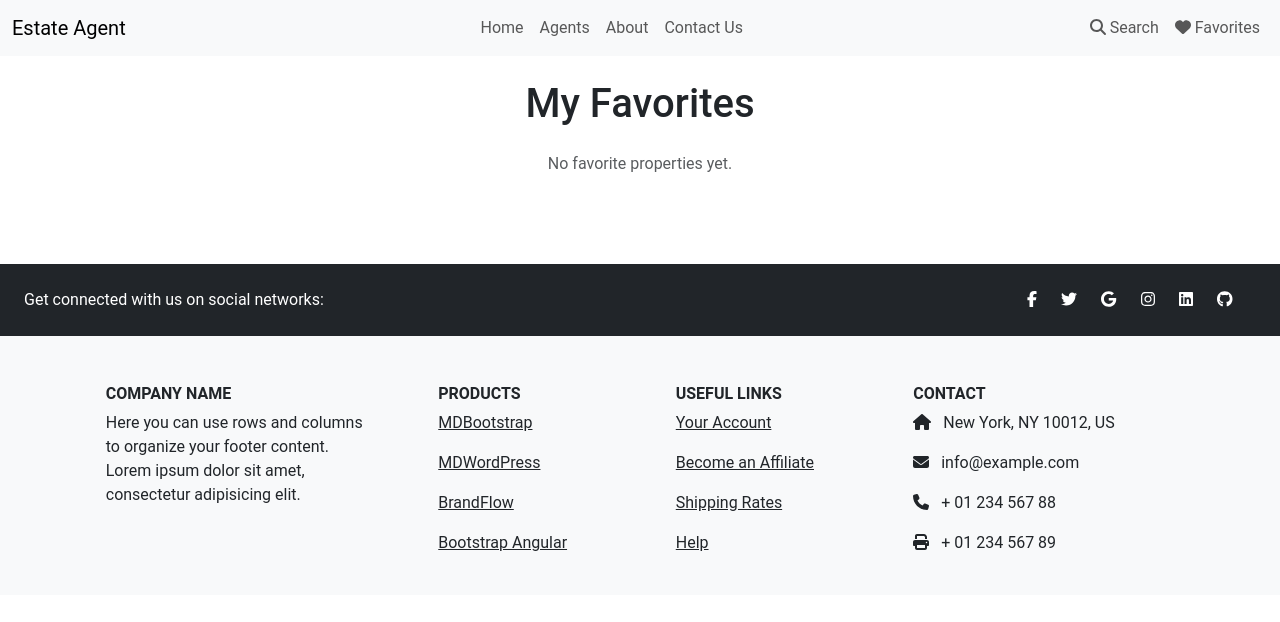
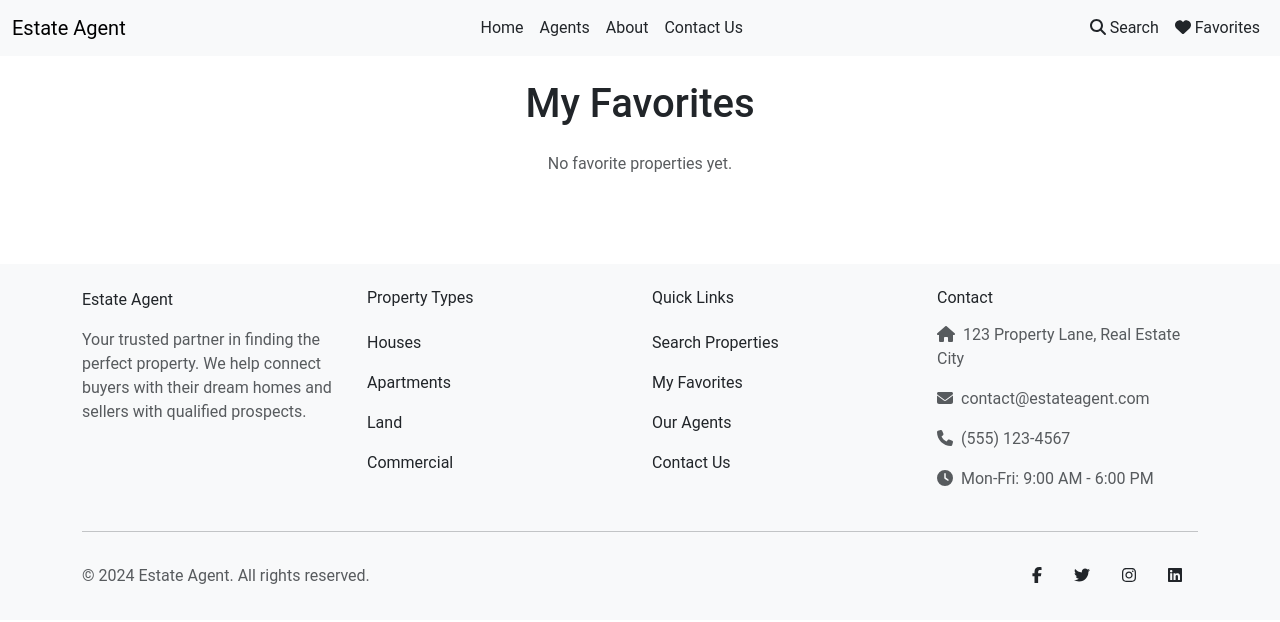
Before and after one commit to dinithshenuka/EstateAgent, a React (Vite) app in the folder estate-agent/: page /favorites in a window 1280 px wide. Shown: the top 622 px of the page. Built offline with nearby package versions, Linux system fonts and the light colour scheme.

Commit message:
footer update

```diff
--- a/estate-agent/src/components/Footer.jsx
+++ b/estate-agent/src/components/Footer.jsx
@@ -3,134 +3,138 @@ import { FontAwesomeIcon } from "@fortawesome/react-fontawesome";
 import {
   faFacebookF,
   faTwitter,
-  faGoogle,
   faInstagram,
   faLinkedin,
-  faGithub,
 } from "@fortawesome/free-brands-svg-icons";
 import {
   faHome,
   faEnvelope,
   faPhone,
-  faPrint,
+  faClock,
 } from "@fortawesome/free-solid-svg-icons";
-import "bootstrap/dist/css/bootstrap.min.css";
 
 function Footer() {
   return (
-    <div className="my-5">
-      <footer className="text-center text-lg-start text-dark bg-light">
-        <section className="d-flex justify-content-between p-4 text-white bg-dark">
-          <div className="me-5">
-            <span>Get connected with us on social networks:</span>
+    <footer className="navbar-light bg-light mt-5 py-4">
+      <div className="container">
+        <div className="row gy-4">
+          <div className="col-lg-3 col-md-6">
+            <div className="navbar-brand mb-3">Estate Agent</div>
+            <p className="text-muted">
+              Your trusted partner in finding the perfect property. We help
+              connect buyers with their dream homes and sellers with qualified
+              prospects.
+            </p>
           </div>
 
-          <div>
-            <a href="" className="text-white me-4">
-              <FontAwesomeIcon icon={faFacebookF} />
+          <div className="col-lg-3 col-md-6">
+            <h6 className="nav-link mb-3">Property Types</h6>
+            <ul className="nav flex-column">
+              <li className="nav-item">
+                <a href="#!" className="nav-link px-0 text-black">
+                  Houses
                 </a>
-            <a href="" className="text-white me-4">
-              <FontAwesomeIcon icon={faTwitter} />
+              </li>
+              <li className="nav-item">
+                <a href="#!" className="nav-link px-0 text-black">
+                  Apartments
                 </a>
-            <a href="" className="text-white me-4">
-              <FontAwesomeIcon icon={faGoogle} />
+              </li>
+              <li className="nav-item">
+                <a href="#!" className="nav-link px-0 text-black">
+                  Land
                 </a>
-            <a href="" className="text-white me-4">
-              <FontAwesomeIcon icon={faInstagram} />
+              </li>
+              <li className="nav-item">
+                <a href="#!" className="nav-link px-0 text-black">
+                  Commercial
                 </a>
-            <a href="" className="text-white me-4">
-              <FontAwesomeIcon icon={faLinkedin} />
+              </li>
+            </ul>
+          </div>
+
+          <div className="col-lg-3 col-md-6">
+            <h6 className="nav-link mb-3">Quick Links</h6>
+            <ul className="nav flex-column">
+              <li className="nav-item">
+                <a href="/search" className="nav-link px-0 text-black">
+                  Search Properties
                 </a>
-            <a href="" className="text-white me-4">
-              <FontAwesomeIcon icon={faGithub} />
+              </li>
+              <li className="nav-item">
+                <a href="/favorites" className="nav-link px-0 text-black">
+                  My Favorites
                 </a>
+              </li>
+              <li className="nav-item">
+                <a href="/agents" className="nav-link px-0 text-black">
+                  Our Agents
+                </a>
+              </li>
+              <li className="nav-item">
+                <a href="/contact" className="nav-link px-0 text-black">
+                  Contact Us
+                </a>
+              </li>
+            </ul>
           </div>
-        </section>
 
-        <section className="">
-          <div className="container text-center text-md-start mt-5">
-            <div className="row mt-3">
-              <div className="col-md-3 col-lg-4 col-xl-3 mx-auto mb-4">
-                <h6 className="text-uppercase fw-bold">Company name</h6>
+          <div className="col-lg-3 col-md-6">
+            <h6 className="nav-link mb-3">Contact</h6>
+            <div className="text-muted">
               <p>
-                  Here you can use rows and columns to organize your footer
-                  content. Lorem ipsum dolor sit amet, consectetur adipisicing
-                  elit.
-                </p>
-              </div>
-              <div className="col-md-2 col-lg-2 col-xl-2 mx-auto mb-4">
-                <h6 className="text-uppercase fw-bold">Products</h6>
-
-                <p>
-                  <a href="#!" className="text-dark">
-                    MDBootstrap
-                  </a>
+                <FontAwesomeIcon icon={faHome} className="me-2" />
+                123 Property Lane, Real Estate City
               </p>
               <p>
-                  <a href="#!" className="text-dark">
-                    MDWordPress
-                  </a>
+                <FontAwesomeIcon icon={faEnvelope} className="me-2" />
+                contact@estateagent.com
               </p>
               <p>
-                  <a href="#!" className="text-dark">
-                    BrandFlow
-                  </a>
+                <FontAwesomeIcon icon={faPhone} className="me-2" />
+                (555) 123-4567
               </p>
               <p>
-                  <a href="#!" className="text-dark">
-                    Bootstrap Angular
-                  </a>
-                </p>
-              </div>
-              <div className="col-md-3 col-lg-2 col-xl-2 mx-auto mb-4">
-                <h6 className="text-uppercase fw-bold">Useful links</h6>
-
-                <p>
-                  <a href="#!" className="text-dark">
-                    Your Account
-                  </a>
-                </p>
-                <p>
-                  <a href="#!" className="text-dark">
-                    Become an Affiliate
-                  </a>
-                </p>
-                <p>
-                  <a href="#!" className="text-dark">
-                    Shipping Rates
-                  </a>
-                </p>
-                <p>
-                  <a href="#!" className="text-dark">
-                    Help
-                  </a>
-                </p>
-              </div>
-              <div className="col-md-4 col-lg-3 col-xl-3 mx-auto mb-md-0 mb-4">
-                <h6 className="text-uppercase fw-bold">Contact</h6>
-
-                <p>
-                  <FontAwesomeIcon icon={faHome} className="me-2" /> New York,
-                  NY 10012, US
-                </p>
-                <p>
-                  <FontAwesomeIcon icon={faEnvelope} className="me-2" />{" "}
-                  info@example.com
-                </p>
-                <p>
-                  <FontAwesomeIcon icon={faPhone} className="me-2" /> + 01 234
-                  567 88
-                </p>
-                <p>
-                  <FontAwesomeIcon icon={faPrint} className="me-2" /> + 01 234
-                  567 89
+                <FontAwesomeIcon icon={faClock} className="me-2" />
+                Mon-Fri: 9:00 AM - 6:00 PM
               </p>
             </div>
           </div>
         </div>
-        </section>
+
+        <hr className="my-4" />
+
+        <div className="row align-items-center">
+          <div className="col-md-8 text-muted">
+            © {new Date().getFullYear()} Estate Agent. All rights reserved.
+          </div>
+          <div className="col-md-4">
+            <ul className="nav justify-content-end">
+              <li className="nav-item">
+                <a href="https://facebook.com" className="nav-link text-muted">
+                  <FontAwesomeIcon icon={faFacebookF} />
+                </a>
+              </li>
+              <li className="nav-item">
+                <a href="https://twitter.com" className="nav-link text-muted">
+                  <FontAwesomeIcon icon={faTwitter} />
+                </a>
+              </li>
+              <li className="nav-item">
+                <a href="https://instagram.com" className="nav-link text-muted">
+                  <FontAwesomeIcon icon={faInstagram} />
+                </a>
+              </li>
+              <li className="nav-item">
+                <a href="https://linkedin.com" className="nav-link text-muted">
+                  <FontAwesomeIcon icon={faLinkedin} />
+                </a>
+              </li>
+            </ul>
+          </div>
+        </div>
+      </div>
     </footer>
-    </div>
   );
 }
 
--- a/estate-agent/src/index.css
+++ b/estate-agent/src/index.css
@@ -9,3 +9,24 @@ body {
 .hero .vh-100 {
   height: 60vh !important;
 }
+
+/* hover effects */
+
+.navbar .nav-link:hover {
+  color: var(--bs-warning) !important;
+  transition: color 0.3s ease;
+}
+
+footer .nav-link:hover {
+  color: var(--bs-warning) !important;
+  transition: color 0.3s ease;
+}
+
+footer .nav-link:hover .svg-inline--fa {
+  color: var(--bs-warning) !important;
+  transition: color 0.3s ease;
+}
+
+.nav-link {
+  color: var(--bs-dark) !important;
+}
```
Lines whose indentation alone changed are shown as unchanged.
